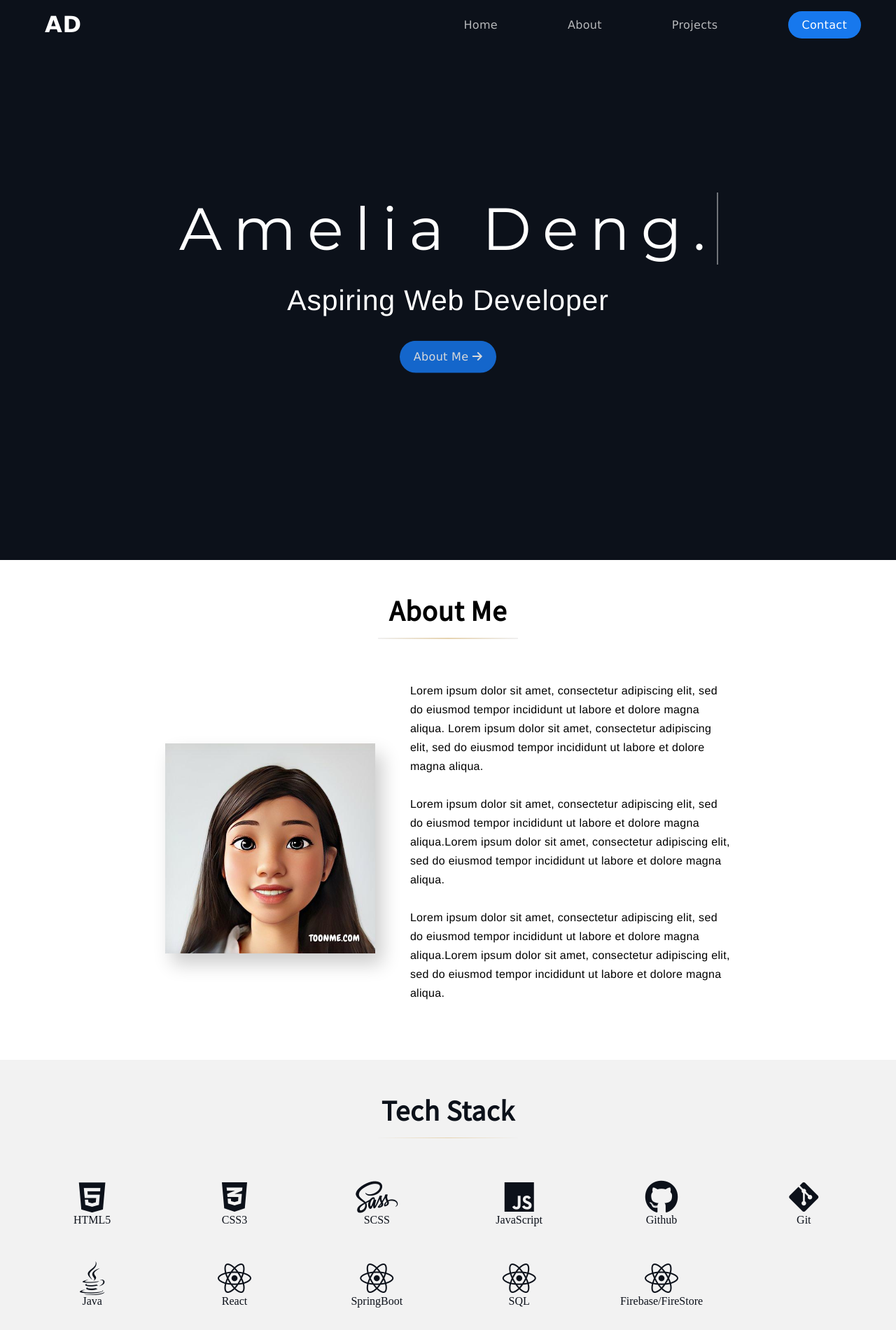
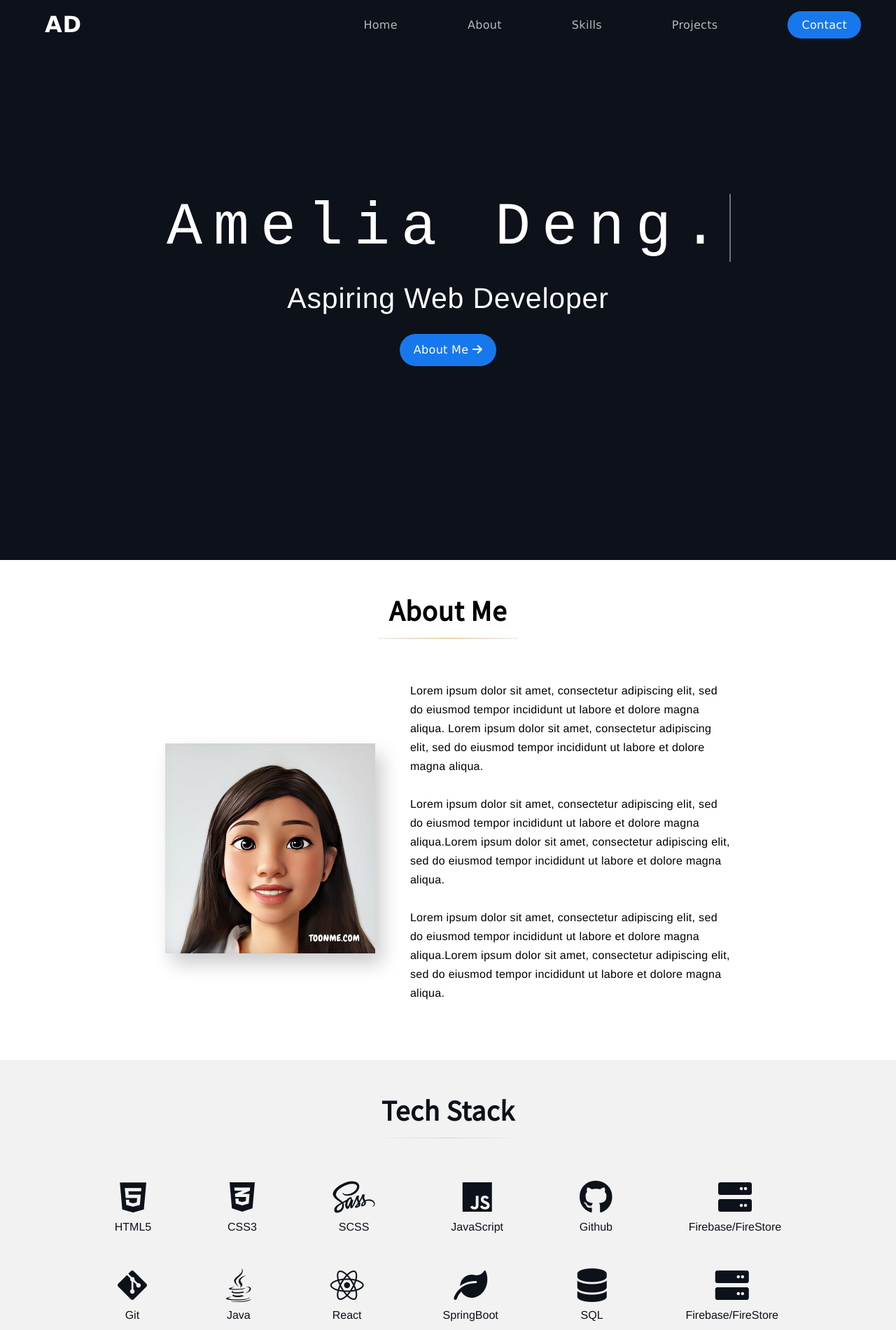
Before and after one commit to AmX3/Personal-Portfolio, a plain HTML site: page index.html in a window 1280 px wide. Shown: the top 1900 px of the page at 70% size. Drawn offline with Linux system fonts and the light colour scheme.

Commit message:
feedback changes

```diff
--- a/index.html
+++ b/index.html
@@ -44,6 +44,15 @@
                             class="navbar__links navbar__links--hover"
                             ;
                             >About</a
+                        >
+                    </li>
+                    <li class="navbar__list">
+                        <a
+                            href="#techSkills"
+                            onclick="toggleMenu()"
+                            class="navbar__links navbar__links--hover"
+                            ;
+                            >Skills</a
                         >
                     </li>
                     <li class="navbar__list">
@@ -134,49 +143,55 @@
             <section class="skills grid-container" id="techSkills">
                 <h2 class="skills__heading">Tech Stack</h2>
                 <hr class="skills__fancy-line" />
-                <div class="skills__icon">
+                <div class="skills__tech-skills skills__tech-skills--spacing">
                     <div class="skills__icon-container">
-                        <i class="fa fa-html5 fa-3x"></i>
+                        <i class="fa fa-html5 fa-3x skills__icon"></i>
                         <p>HTML5</p>
                     </div>
                     <div class="skills__icon-container">
-                        <i class="fa-brands fa-css3-alt fa-3x"></i>
+                        <i class="fa-brands fa-css3-alt fa-3x skills__icon"></i>
                         <p>CSS3</p>
                     </div>
                     <div class="skills__icon-container">
-                        <i class="fa-brands fa-sass fa-3x"></i>
+                        <i class="fa-brands fa-sass fa-3x skills__icon"></i>
                         <p>SCSS</p>
                     </div>
                     <div class="skills__icon-container">
-                        <i class="fa-brands fa-js fa-3x"></i>
+                        <i class="fa-brands fa-js fa-3x skills__icon"></i>
                         <p>JavaScript</p>
                     </div>
                     <div class="skills__icon-container">
-                        <i class="fa-brands fa-github fa-3x"></i>
+                        <i class="fa-brands fa-github fa-3x skills__icon"></i>
                         <p>Github</p>
                     </div>
                     <div class="skills__icon-container">
-                        <i class="fa-brands fa-git-alt fa-3x"></i>
+                        <i class="fa-solid fa-server fa-3x skills__icon"></i>
+                        <p>Firebase/FireStore</p>
+                    </div>
+                </div>
+                <div class="skills__tech-skills">
+                    <div class="skills__icon-container">
+                        <i class="fa-brands fa-git-alt fa-3x skills__icon"></i>
                         <p>Git</p>
                     </div>
                     <div class="skills__icon-container">
-                        <i class="fa-brands fa-java fa-3x"></i>
+                        <i class="fa-brands fa-java fa-3x skills__icon"></i>
                         <p>Java</p>
                     </div>
                     <div class="skills__icon-container">
-                        <i class="fa-brands fa-react fa-3x"></i>
+                        <i class="fa-brands fa-react fa-3x skills__icon"></i>
                         <p>React</p>
                     </div>
                     <div class="skills__icon-container">
-                        <i class="fa-brands fa-react fa-3x"></i>
+                        <i class="fa-solid fa-leaf fa-3x skills__icon"></i>
                         <p>SpringBoot</p>
                     </div>
                     <div class="skills__icon-container">
-                        <i class="fa-brands fa-react fa-3x"></i>
+                        <i class="fa-solid fa-database fa-3x skills__icon"></i>
                         <p>SQL</p>
                     </div>
                     <div class="skills__icon-container">
-                        <i class="fa-brands fa-react fa-3x"></i>
+                        <i class="fa-solid fa-server fa-3x skills__icon"></i>
                         <p>Firebase/FireStore</p>
                     </div>
                 </div>
@@ -225,7 +240,7 @@
                             <div class="individual-project__buttons">
                                 <a
                                     href="https://exploringsydney.netlify.app"
-                                    target="blank"
+                                    target="_blank"
                                     class="individual-project__website-link"
                                 >
                                     <i class="fas fa-thin fa-eye"></i>
@@ -233,7 +248,7 @@
                                 >
                                 <a
                                     href="https://exploringsydney.netlify.app"
-                                    target="blank"
+                                    target="_blank"
                                     class="individual-project__website-link"
                                 >
                                     <i class="fas fa-regular fa-code"></i>
@@ -282,7 +297,7 @@
                             <div class="individual-project__buttons">
                                 <a
                                     href="https://exploringsydney.netlify.app"
-                                    target="blank"
+                                    target="_blank"
                                     class="individual-project__website-link"
                                 >
                                     <i class="fas fa-thin fa-eye"></i>
@@ -290,7 +305,7 @@
                                 >
                                 <a
                                     href="https://exploringsydney.netlify.app"
-                                    target="blank"
+                                    target="_blank"
                                     class="individual-project__website-link"
                                 >
                                     <i class="fas fa-regular fa-code"></i>
@@ -338,7 +353,7 @@
                             <div class="individual-project__buttons">
                                 <a
                                     href="https://exploringsydney.netlify.app"
-                                    target="blank"
+                                    target="_blank"
                                     class="individual-project__website-link"
                                 >
                                     <i class="fas fa-thin fa-eye"></i>
@@ -346,7 +361,7 @@
                                 >
                                 <a
                                     href="https://exploringsydney.netlify.app"
-                                    target="blank"
+                                    target="_blank"
                                     class="individual-project__website-link"
                                 >
                                     <i class="fas fa-regular fa-code"></i>
@@ -372,7 +387,7 @@
                         class="footer__links"
                         href="https://github.com/AmX3"
                         title="Github"
-                        target="blank"
+                        target="_blank"
                     >
                         <i class="fab fa-github fa-2x"></i>
                     </a>
@@ -380,7 +395,7 @@
                         class="footer__links"
                         href="https://www.linkedin.com/in/amelia-deng/"
                         title="LinkedIn"
-                        target="blank"
+                        target="_blank"
                     >
                         <i class="fab fa-linkedin-in fa-2x"></i>
                     </a>
--- a/modules/landing-page.scss
+++ b/modules/landing-page.scss
@@ -50,7 +50,7 @@
 
     &__heading {
         @include mixins.text-style(85px, 100, none, $spacing: 1rem);
-        font-family: "Montserrat", monospace;
+        font-family: "Source Code Sans Pro", monospace;
         position: relative; /*typewriter covers h1 only and not whole cover-containing block*/
         width: max-content;
 
@@ -70,13 +70,13 @@
 
         &--animation::before {
             background-color: palette.$primary-color;
-            animation: typewriter 3s steps(12) forwards;
+            animation: typewriter 2s steps(12) forwards;
         }
 
         &--animation::after {
             width: 0.02em;
             background: palette.$white;
-            animation: typewriter 3s steps(12) forwards,
+            animation: typewriter 2s steps(12) forwards,
                 blink 650ms steps(12) infinite alternate;
         }
     }
@@ -86,7 +86,7 @@
         @include mixins.text-style(41px, 300, 70px, $spacing: 0.02em);
         opacity: 0;
         transform: translateY(3rem);
-        animation: fadeInUp 2s ease 4s forwards;
+        animation: fadeInUp 2s ease 3s forwards;
     }
 
     &__button {
@@ -101,7 +101,7 @@
         border-radius: 50px;
         opacity: 0;
         transform: translateY(3rem);
-        animation: fadeInUp 2s ease 5s forwards;
+        animation: fadeInUp 2s ease 4s forwards;
 
         &--hover:hover {
             text-shadow: 0px 0px 5px palette.$white;
--- a/modules/tech-skills.scss
+++ b/modules/tech-skills.scss
@@ -18,19 +18,24 @@
         @extend %fancy-line;
     }
 
-    &__icon {
-        display: grid;
-        grid-template-columns: repeat(6, 1fr);
-        gap: 50px;
-
+    &__tech-skills {
+        @include mixins.flex($just-cont: space-evenly);
         @include mixins.phone {
             display: grid;
             grid-template-columns: repeat(3, 1fr);
             gap: 50px;
         }
+        &--spacing {
+            margin-bottom: 50px;
+        }
+    }
+
+    &__icon {
+        margin-bottom: 10px;
     }
 
     &__icon-container {
         text-align: center;
+        @extend %font-body-family;
     }
 }
```
Also changed, not shown: style.css.
